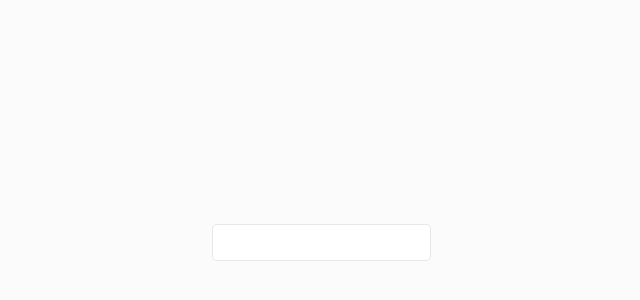
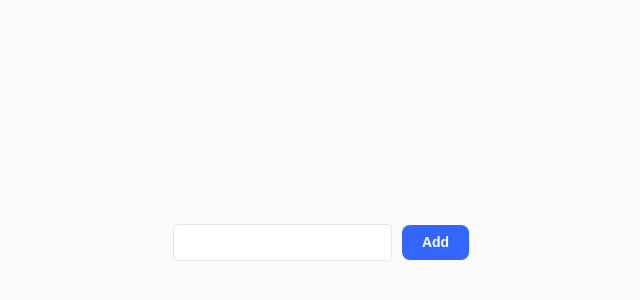
Before and after one commit to dlzagu/todolist-recoil-styledComponents-typescript, a React (Create React App) app: page / in a window 1280 px wide. Shown: the part 158-458 px from the top of the page, without its empty margins (319-959 px from the left). Built offline with nearby package versions, Linux system fonts and the light colour scheme.

Commit message:
TodoItem component생성

```diff
--- /dev/null
+++ b/src/pages/TodoItem.jsx
@@ -0,0 +1,89 @@
+import { useRecoilState } from "recoil";
+import { todoListState } from "../atom";
+import styled from "styled-components";
+
+const TodoItem = ({ item }) => {
+  const [todoList, setTodoList] = useRecoilState(todoListState);
+  const index = todoList.findIndex((listItem) => listItem === item);
+
+  const editItemText = ({ target: { value } }) => {
+    const newList = replaceItemAtIndex(todoList, index, {
+      ...item,
+      text: value,
+    });
+
+    setTodoList(newList);
+  };
+
+  const toggleItemCompletion = () => {
+    const newList = replaceItemAtIndex(todoList, index, {
+      ...item,
+      isComplete: !item.isComplete,
+    });
+
+    setTodoList(newList);
+  };
+
+  const deleteItem = () => {
+    const newList = removeItemAtIndex(todoList, index);
+
+    setTodoList(newList);
+  };
+
+  return (
+    <Wrapper>
+      <Checkbox
+        type="checkbox"
+        checked={item.isComplete}
+        onChange={toggleItemCompletion}
+      />
+      <InputText type="text" value={item.text} onChange={editItemText} />
+      <Button onClick={deleteItem}>X</Button>
+    </Wrapper>
+  );
+};
+
+function replaceItemAtIndex(arr, index, newValue) {
+  return [...arr.slice(0, index), newValue, ...arr.slice(index + 1)];
+}
+
+function removeItemAtIndex(arr, index) {
+  return [...arr.slice(0, index), ...arr.slice(index + 1)];
+}
+
+const Wrapper = styled.div`
+  display: flex;
+  align-items: center;
+  gap: 0.5rem;
+  &:not(:first-child) {
+    margin-top: 2rem;
+  }
+`;
+
+const InputText = styled.input`
+  flex: 1;
+  height: 3.5rem;
+  border-radius: 0.5rem;
+  border: 0;
+  background-color: transparent;
+  padding: 0 2rem;
+  box-sizing: border-box;
+`;
+
+const Checkbox = styled.input`
+  flex: 0 0 2.5rem;
+  height: 2.5rem;
+  border: solid 1px rgba(145, 158, 171, 0.24);
+  box-sizing: border-box;
+`;
+
+const Button = styled.button`
+  flex: 0 0 3.5rem;
+  height: 3.5rem;
+  font-size: 3rem;
+  font-weight: 7rem;
+  background-color: transparent;
+  border: 0;
+`;
+
+export default TodoItem;
--- a/src/pages/Todolist.jsx
+++ b/src/pages/Todolist.jsx
@@ -2,20 +2,38 @@ import { useState } from "react";
 import { useRecoilState } from "recoil";
 import styled from "styled-components";
 import { todoListState } from "../atom";
-
+import TodoItem from "./TodoItem.jsx";
 const TodoList = () => {
   const [inputValue, setInputValue] = useState("");
   const [todoList, setTodoList] = useRecoilState(todoListState);
   const onChange = (e) => {
     setInputValue(e.target.value);
   };
+  const onAddTodoList = () => {
+    setTodoList((current) => [
+      ...current,
+      {
+        id: getId(),
+        text: inputValue,
+        isComplete: false,
+      },
+    ]);
+    setInputValue("");
+  };
   return (
     <Wrapper>
       <Input type="text" value={inputValue} onChange={onChange} />
+      <Button onClick={onAddTodoList}>Add</Button>
+      {todoList.map((todoItem) => (
+        <TodoItem item={todoItem} key={todoItem.id} />
+      ))}
     </Wrapper>
   );
 };
-
+let id = 0;
+const getId = () => {
+  return id++;
+};
 const Wrapper = styled.div`
   display: flex;
   justify-content: center;
@@ -33,4 +51,14 @@ const Input = styled.input`
   padding: 0 2rem;
 `;
 
+const Button = styled.button`
+  font-size: 1.4rem;
+  font-weight: 700;
+  color: #fff;
+  background-color: #3366ff;
+  border: 0;
+  height: 35px;
+  padding: 0 20px;
+  border-radius: 8px;
+`;
 export default TodoList;
```
